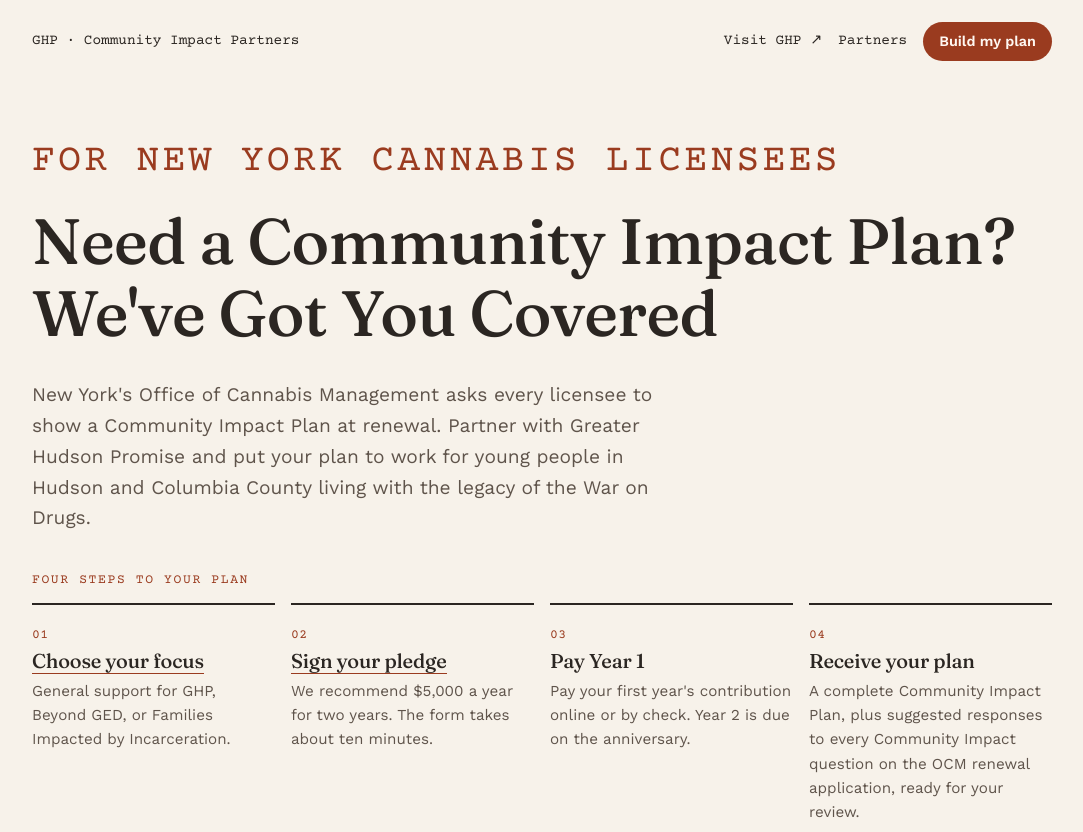
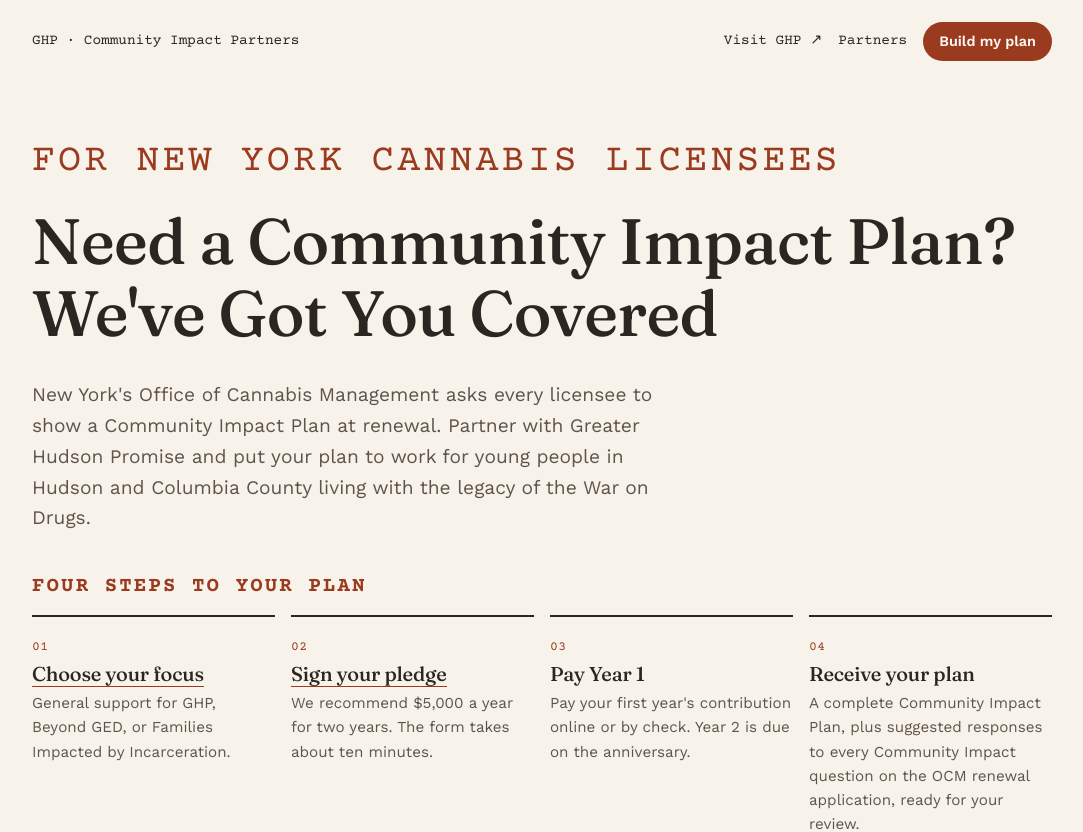
Before and after one commit to TeamDomes/ghp-partners, a Next.js app: page / in a window 1280 px wide. Shown: the top 832 px of the page, without its empty margins (98-1181 px from the left). Built offline with nearby package versions, Linux system fonts and the light colour scheme; no server answers.

Commit message:
Bigger, bold section labels

```diff
--- a/app/globals.css
+++ b/app/globals.css
@@ -30,7 +30,7 @@ h2 { font-size: clamp(1.6rem, 3.5vw, 2.3rem); }
 h3 { font-size: 1.25rem; }
 p { margin: 0 0 1em; }
 .mono { font-family: var(--font-mono), "Courier New", monospace; letter-spacing: .02em; }
-.eyebrow { font-family: var(--font-mono), monospace; font-size: .82rem; text-transform: uppercase; letter-spacing: .12em; color: var(--accent); margin-bottom: 1rem; display: block; }
+.eyebrow { font-family: var(--font-mono), monospace; font-size: clamp(1.05rem, 2vw, 1.3rem); font-weight: 700; text-transform: uppercase; letter-spacing: .1em; color: var(--accent); margin-bottom: 1rem; display: block; }
 .wrap { max-width: 1060px; margin: 0 auto; padding: 0 20px; }
 .narrow { max-width: 760px; }
 .nav { display: flex; justify-content: space-between; align-items: center; padding: 22px 0; }
```
